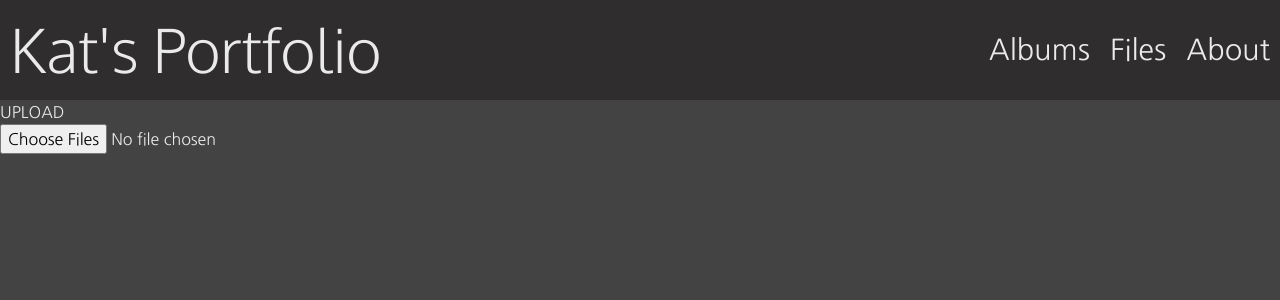
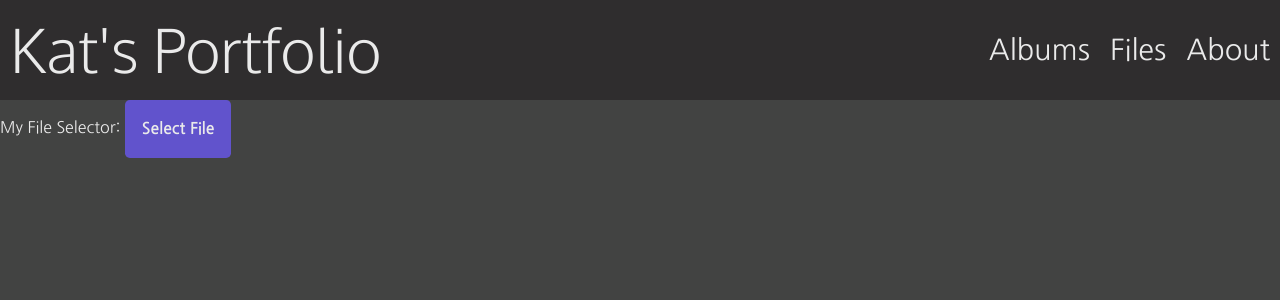
Before and after one commit to KatsuroDev/kat-portfolio, a Vue app: page /admin/upload in a window 1280 px wide. Shown: the top 300 px of the page. Built offline with nearby package versions, Linux system fonts and the light colour scheme.

Commit message:
add custom file selector

```diff
--- a/src/components/Uploader.vue
+++ b/src/components/Uploader.vue
@@ -1,10 +1,43 @@
 <script setup>
+
+    const props = defineProps({
+    value: String
+    })
+    const emit = defineEmits(['input'])
+
+    function handleFileChange(e) {
+      // Whenever the file changes, emit the 'input' event with the file data.
+      emit('input', e.target.files)
+    }
 </script>
 
+
 <template>
-    <div>UPLOAD</div>
-    <input type="file" multiple="true" required="true" accept="image/*"/>
+    <!-- <input type="file" multiple="true" required="true" accept="image/*"/> -->
+    <label class="file-select">
+        <div class="btn select-button">
+            <span v-if="value">Selected File: {{ value.name }}</span>
+            <span v-else> Select File </span>
+        </div>
+        <input @change="handleFileChange" type="file" multiple="true" required="true" accept="image/*" />
+    </label>
 </template>
 
 <style scoped>
+.file-select > .select-button {
+  padding: 1rem;
+
+  color: var(--platinum);
+  background-color: var(--iris);
+
+  border-radius: .3rem;
+
+  text-align: center;
+  font-weight: bold;
+}
+
+/* Don't forget to hide the original file input! */
+.file-select > input[type="file"] {
+  display: none;
+}
 </style>
--- a/src/views/pages/UploadPage.vue
+++ b/src/views/pages/UploadPage.vue
@@ -1,11 +1,19 @@
 <script setup>
+    import { ref, watch } from 'vue'
+
     import MainLayout from '../layouts/MainLayout.vue'
     import Uploader from '../../components/Uploader.vue'
+
+    const files = ref([])
+
 </script>
 
 <template>
  <MainLayout>
-    <Uploader/>
+    <p>My File Selector: <Uploader v-model="files" @input="(newFiles) => files = newFiles"></Uploader></p>
+    <p v-for="file in files" :key="file.id">
+        {{file.name}}
+    </p>
  </MainLayout>
 </template>
 
```
